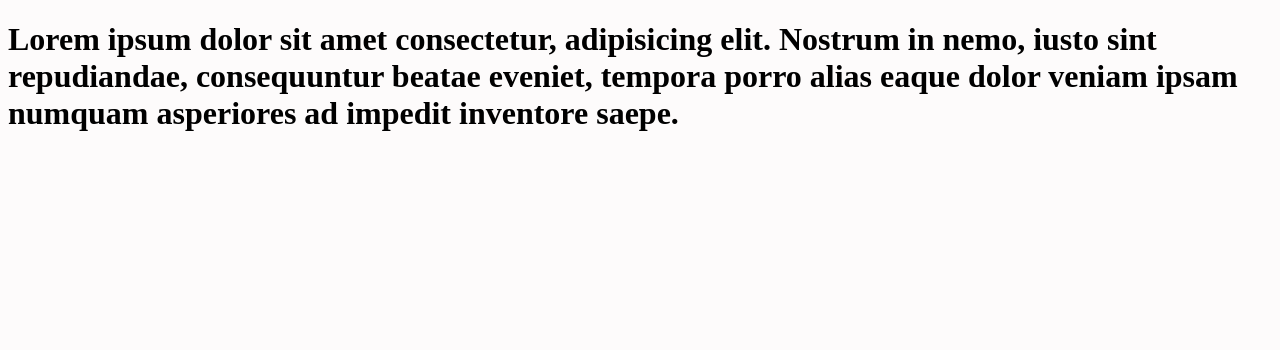
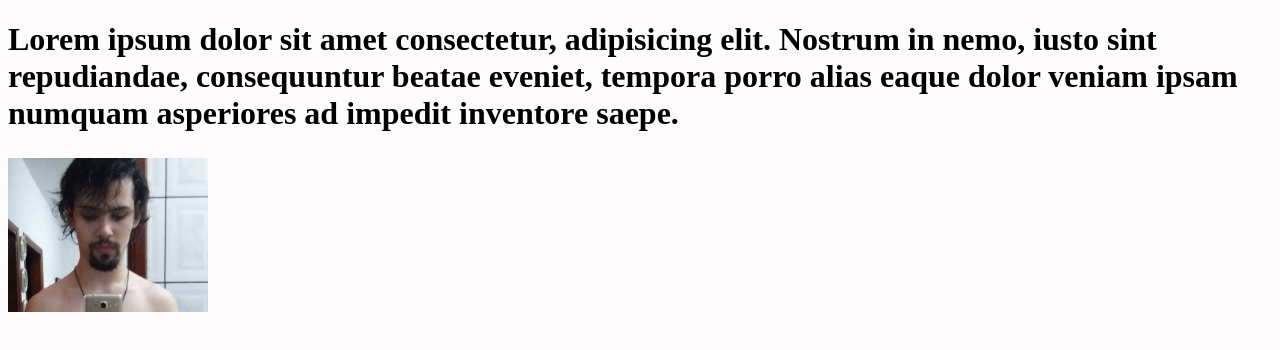
Before and after one commit to 58R1K8GTr/lessons-learned, a website: page index.html in a window 1280 px wide. Drawn offline with Linux system fonts and the light colour scheme.

Commit message:
Requisito 3 satisfeito

```diff
--- a/index.html
+++ b/index.html
@@ -12,5 +12,7 @@
             Lorem ipsum dolor sit amet consectetur, adipisicing elit. Nostrum in nemo, iusto sint repudiandae, consequuntur beatae eveniet, tempora porro alias eaque dolor veniam ipsam numquam asperiores ad impedit inventore saepe.
         </h1>
     </header>
+
+    <img id="minha_foto" src="./images/minha_foto.jpg" alt="">
 </body>
 </html>
--- a/style.css
+++ b/style.css
@@ -6,3 +6,8 @@ body {
     top: 0;
     position: fixed;
 }
+
+#minha_foto {
+    width: 200px;
+    margin-top: 150px;
+}
```
Also changed, not shown: images/minha_foto.jpg (added).
